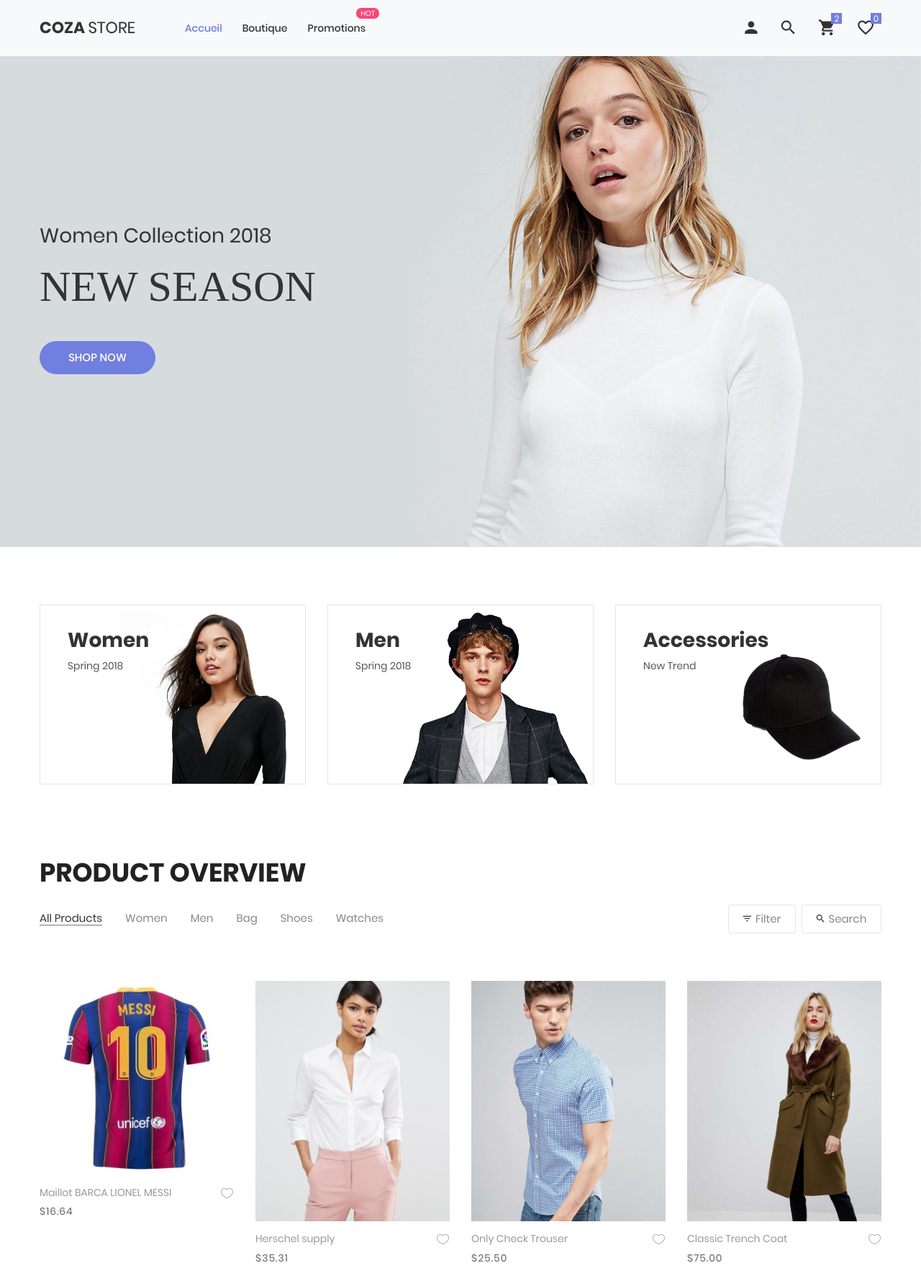
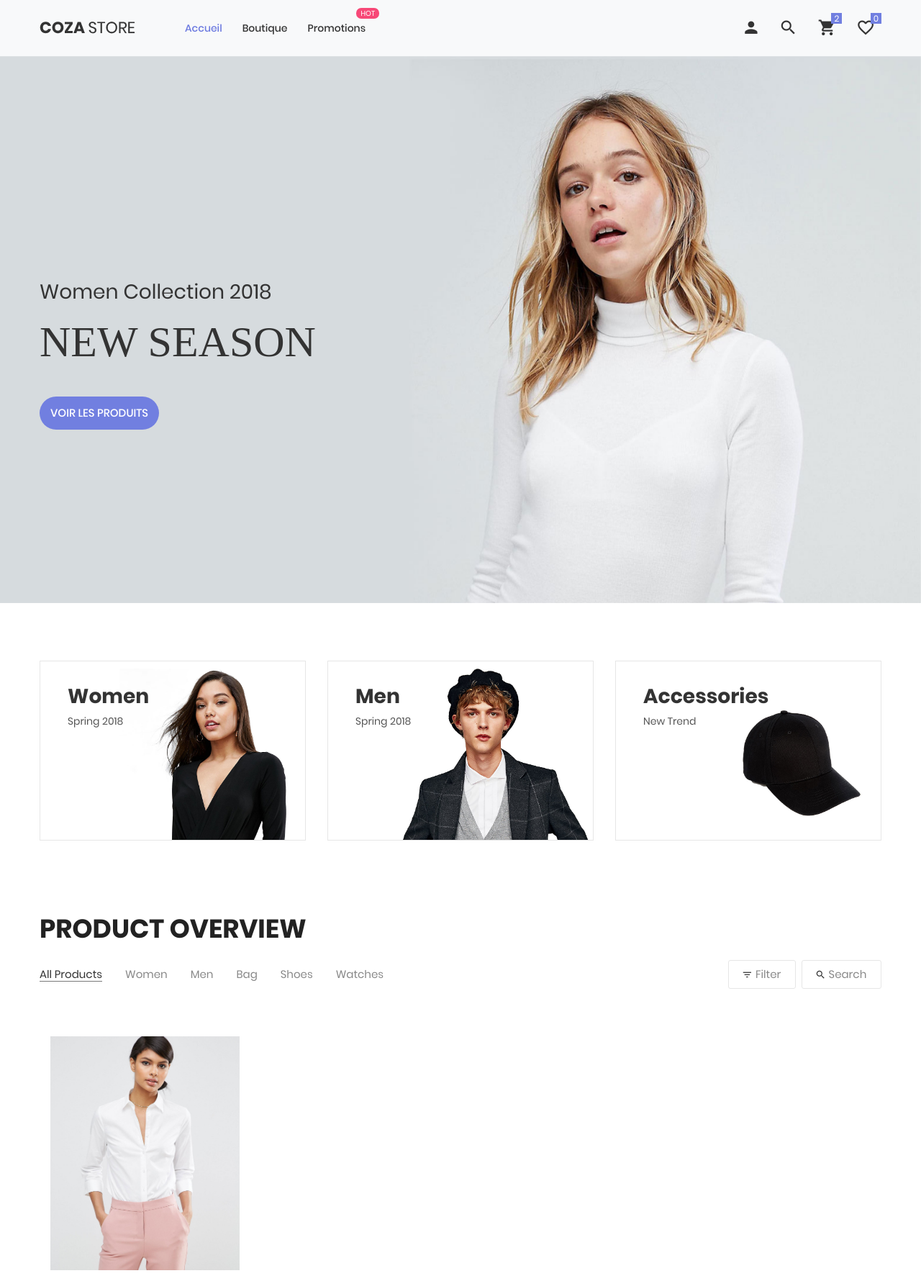
Before and after one commit to Mehdi28630/Projet_Ecommerce, a Symfony app: template templates/index/index.html.twig in a window 1280 px wide. Shown: the top 1780 px of the page at 72% size. Run offline with Twig, Linux system fonts and the light colour scheme; the template is opened without the code that fills it, so the values that code supplies are empty; some libraries are stand-ins or nearby versions; some web fonts are replaced.

Commit message:
produit sur laccueil

```diff
--- a/templates/base.html.twig
+++ b/templates/base.html.twig
@@ -42,7 +42,7 @@
     </head>
     <!-- <body class="animsition"> -->
     <body>
-      <nav class="navbar fixed-top navbar-light bg-light">
+      <nav class="navbar navbar-light bg-light">
         <div class="container">
 
 
--- a/templates/coza/css/main.css
+++ b/templates/coza/css/main.css
@@ -39,6 +39,7 @@
 /*//////////////////////////////////////////////////////////////////
 [ FONT ]*/
 
+
 @font-face {
   font-family: Poppins-Regular;
   src: url('../fonts/Poppins/Poppins-Regular.ttf');
@@ -114,7 +115,10 @@
 .slick-slide {outline: none !important;}
 
 
-
+.tailleimg {
+  max-width: 10%;
+  height: auto;
+}
 
 
 /*//////////////////////////////////////////////////////////////////
--- a/templates/index/index.html.twig
+++ b/templates/index/index.html.twig
@@ -233,7 +233,7 @@
 
     							<div class="layer-slick1 animated visible-false" data-appear="zoomIn" data-delay="1600">
     								<a href="product.html" class="flex-c-m stext-101 cl0 size-101 bg1 bor1 hov-btn1 p-lr-15 trans-04">
-    									Shop Now
+    									Voir les produits
     								</a>
     							</div>
     						</div>
@@ -354,7 +354,7 @@
 
     							<div class="layer-slick1 animated visible-false" data-appear="slideInUp" data-delay="1600">
     								<a href="product.html" class="flex-c-m stext-101 cl0 size-101 bg1 bor1 hov-btn1 p-lr-15 trans-04">
-    									Shop Now
+    									Voir les produits
     								</a>
     							</div>
     						</div>
@@ -489,7 +489,7 @@
 
     							<div class="layer-slick1 animated visible-false" data-appear="rotateIn" data-delay="1600">
     								<a href="product.html" class="flex-c-m stext-101 cl0 size-101 bg1 bor1 hov-btn1 p-lr-15 trans-04">
-    									Shop Now
+    									Voir les produits
     								</a>
     							</div>
     						</div>
@@ -832,27 +832,35 @@
     					</div>
     				</div>
     			</div>
-
+                <div>
+                    {% for produit in produits %}
+                    <tr>
+                    <!--
+
+                        <a href="{{ path('produit_show', {'id': produit.id}) }}">show</a>
+                        <a href="{{ path('produit_edit', {'id': produit.id}) }}">edit</a>
+                    </td>
+                    </tr>
                     <div class="row isotope-grid">
                         <div class="col-sm-6 col-md-4 col-lg-3 p-b-35 isotope-item women">
-    					<!-- Block2 -->
+                             Block2 -->
                             <div class="block2">
                                 <div class="block2-pic hov-img0">
-    							<img src="../images/maillotmessi.jpg" alt="IMG-PRODUCT">
-
-    							<a href="#" class="block2-btn flex-c-m stext-103 cl2 size-102 bg0 bor2 hov-btn1 p-lr-15 trans-04 js-show-modal1">
-    								Quick View
+                                    <img class="tailleimg" src="../images/{{ produit.Image }}" alt="IMG-PRODUCT">
+
+                                    <a href="/produit/{{ produit.id}}" class="block2-btn flex-c-m stext-103 cl2 size-102 bg0 bor2 hov-btn1 p-lr-15 trans-04 js-show-modal1">
+                                        Voir Détails
                                     </a>
                                 </div>
 
                                 <div class="block2-txt flex-w flex-t p-t-14">
                                     <div class="block2-txt-child1 flex-col-l ">
                                         <a href="product-detail.html" class="stext-104 cl4 hov-cl1 trans-04 js-name-b2 p-b-6">
-    									Maillot BARCA LIONEL MESSI
+                                            {{ produit.Libelle }}
                                         </a>
 
                                         <span class="stext-105 cl3">
-    									$16.64
+                                            {{ produit.Prix }}€
                                         </span>
                                     </div>
 
@@ -864,6 +872,8 @@
                                     </div>
                                 </div>
                             </div>
+                     </div>
+                    {% endfor %}
                 </div>
 
     				<div class="col-sm-6 col-md-4 col-lg-3 p-b-35 isotope-item women">
--- a/templates/produit/index.html.twig
+++ b/templates/produit/index.html.twig
@@ -12,6 +12,7 @@
                 <th>Id</th>
               -->
                 <th>Libelle</th>
+                <th>Categorie</th>
                 <th>Prix</th>
                 <th>Description</th>
                 <th>QteStock</th>
@@ -25,6 +26,7 @@
                 <td>{{ produit.id }}</td>
               -->
                 <td>{{ produit.Libelle }}</td>
+                <td>{{ produit.Categorie.Libelle }}</td>
                 <td>{{ produit.Prix }}€</td>
                 <td>{{ produit.Description }}</td>
                 <td>{{ produit.QteStock }}</td>
```
Also changed, not shown: src/Controller/IndexController.php (+5 -3 lines), templates/index/enfant.html.twig (+5 -5 lines), templates/index/femme.html.twig (+40 -1 lines), templates/index/homme.html.twig (+38 -3 lines), templates/produit/new.html.twig (+0 -7 lines). Lines whose indentation alone changed are shown as unchanged.
